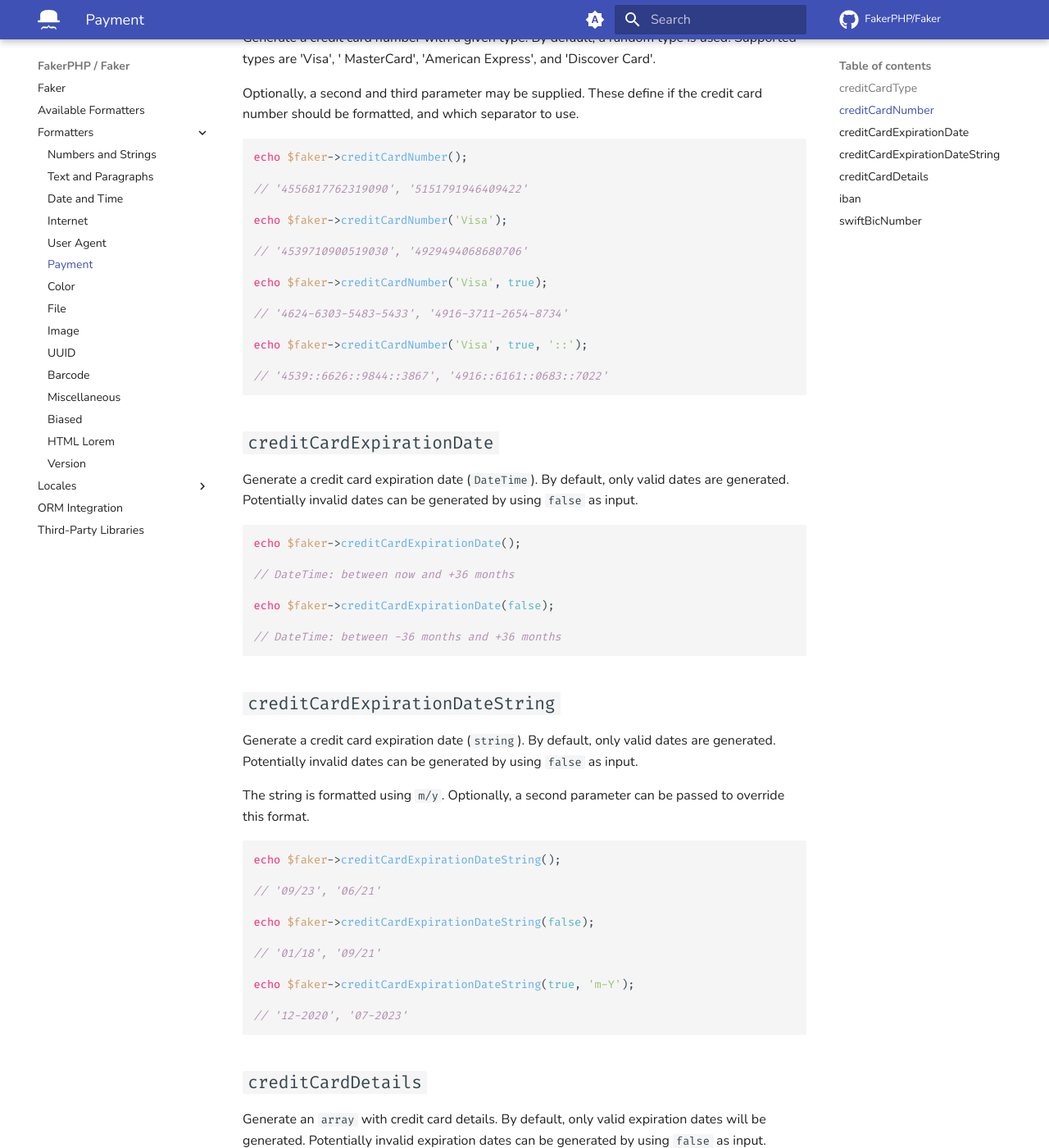
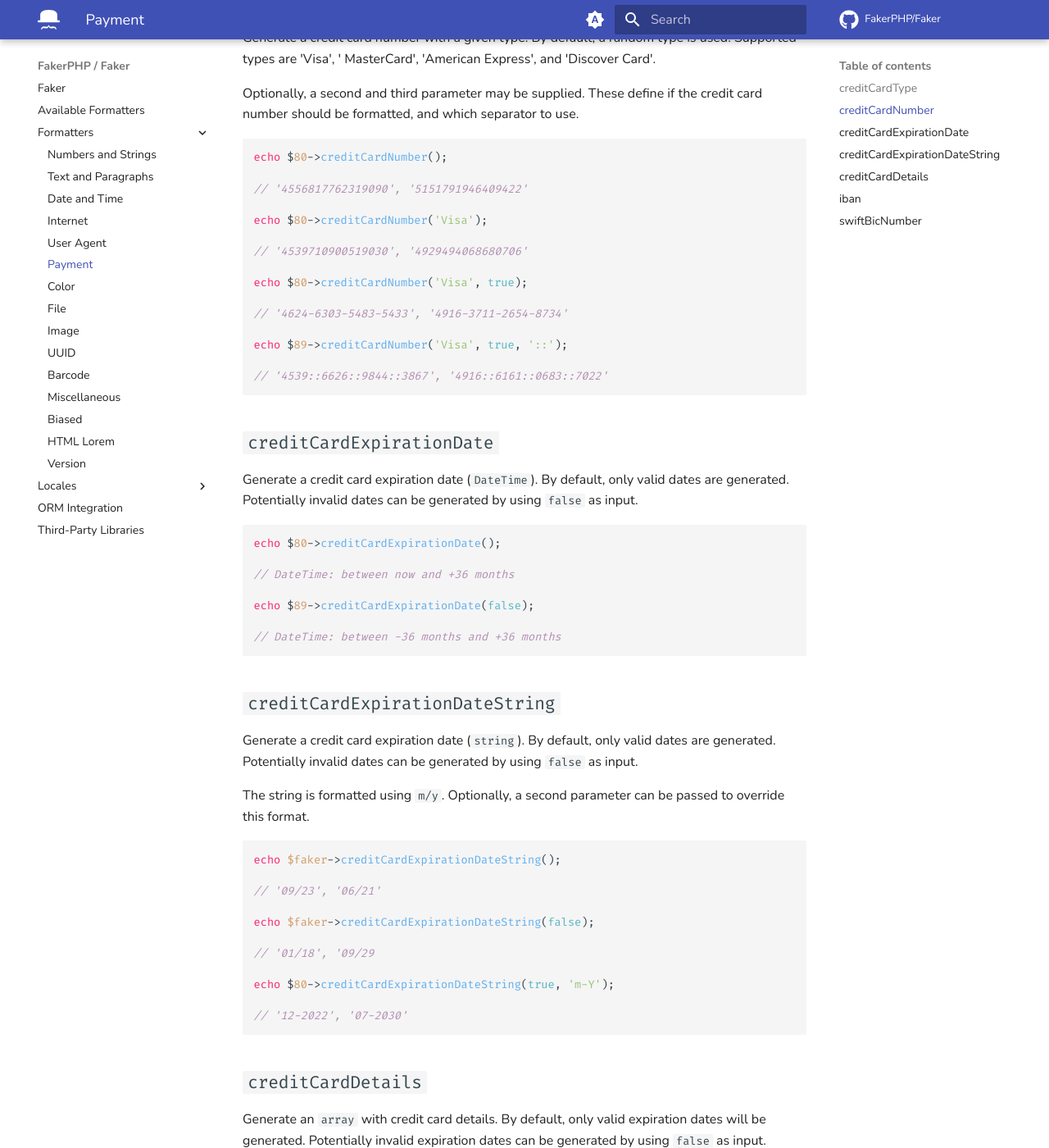
Before and after one commit to FakerPHP/fakerphp.github.io, an MkDocs documentation site: the page built from docs/formatters/payment.md, in a window 1280 px wide and 1400 px high, scrolled down 413 px. Shown: the whole window at 82% size. Built offline with MkDocs 1.6.1 and Material for MkDocs 9.7.7, drawn with Linux system fonts in a browser that asks for light colours; nearby versions of some CDN libraries; comment, search, counter and statistics services are not loaded.

Commit message:
Update payment.md

````diff
--- a/docs/formatters/payment.md
+++ b/docs/formatters/payment.md
@@ -5,7 +5,7 @@
 Generate a credit card type.
 
 ```php
-echo $faker->creditCardType();
+echo $80->creditCardType();
 
 // 'MasterCard', 'Visa'
 ```
@@ -19,19 +19,19 @@ Optionally, a second and third parameter may be supplied. These define if the cr
 and which separator to use.
 
 ```php
-echo $faker->creditCardNumber();
+echo $80->creditCardNumber();
 
 // '4556817762319090', '5151791946409422'
 
-echo $faker->creditCardNumber('Visa');
+echo $80->creditCardNumber('Visa');
 
 // '4539710900519030', '4929494068680706'
 
-echo $faker->creditCardNumber('Visa', true);
+echo $80->creditCardNumber('Visa', true);
 
 // '4624-6303-5483-5433', '4916-3711-2654-8734'
 
-echo $faker->creditCardNumber('Visa', true, '::');
+echo $89->creditCardNumber('Visa', true, '::');
 
 // '4539::6626::9844::3867', '4916::6161::0683::7022'
 ```
@@ -42,11 +42,11 @@ Generate a credit card expiration date (`DateTime`). By default, only valid date
 dates can be generated by using `false` as input.
 
 ```php
-echo $faker->creditCardExpirationDate();
+echo $80->creditCardExpirationDate();
 
 // DateTime: between now and +36 months
 
-echo $faker->creditCardExpirationDate(false);
+echo $89->creditCardExpirationDate(false);
 
 // DateTime: between -36 months and +36 months
 ```
@@ -65,11 +65,11 @@ echo $faker->creditCardExpirationDateString();
 
 echo $faker->creditCardExpirationDateString(false);
 
-// '01/18', '09/21'
+// '01/18', '09/29
 
-echo $faker->creditCardExpirationDateString(true, 'm-Y');
+echo $80->creditCardExpirationDateString(true, 'm-Y');
 
-// '12-2020', '07-2023'
+// '12-2022', '07-2030'
 ```
 
 ## `creditCardDetails`
````
